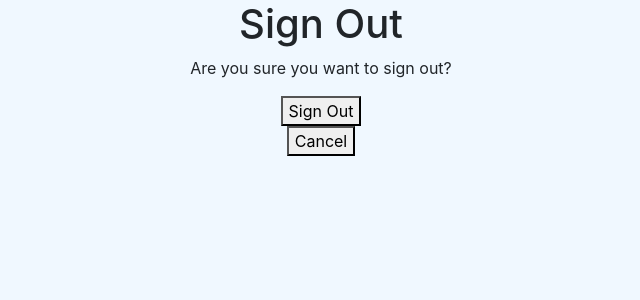
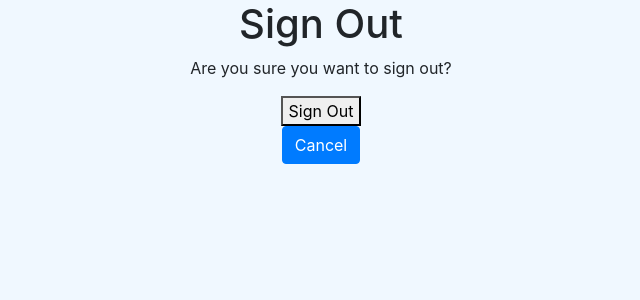
Before and after one commit to blitzace90/project4, a Django app: page /accounts/logout/ in a window 1280 px wide. Shown: the part 76-376 px from the top of the page, without its empty margins (319-959 px from the left). Run offline with Django 3.2, Linux system fonts and the light colour scheme; the visitor is signed in with stand-in values (Sample User, id 1); some libraries are stand-ins or nearby versions.

Commit message:
update url links

```diff
--- a/templates/allauth/account/logout.html
+++ b/templates/allauth/account/logout.html
@@ -17,7 +17,7 @@
     {% endif %}
     <button type="submit">{% trans 'Sign Out' %}</button>
     </form>
-    <button href="{% url 'show_all_furnitures' %}">Cancel</button>
+    <a class="btn btn-primary" href="{% url 'show_all_furnitures' %}">Cancel</a>
 </div>
 
 
--- a/templates/base.template.html
+++ b/templates/base.template.html
@@ -28,7 +28,7 @@
       class="navbar navbar-expand-md navbar-default sticky-top"
     >
       <div class="container-fluid">
-        <a class="navbar-brand" href="#"
+        <a class="navbar-brand" href="{% url 'home_page' %}"
           ><img src="#" alt="logo image"
         /></a>
         <button
```
